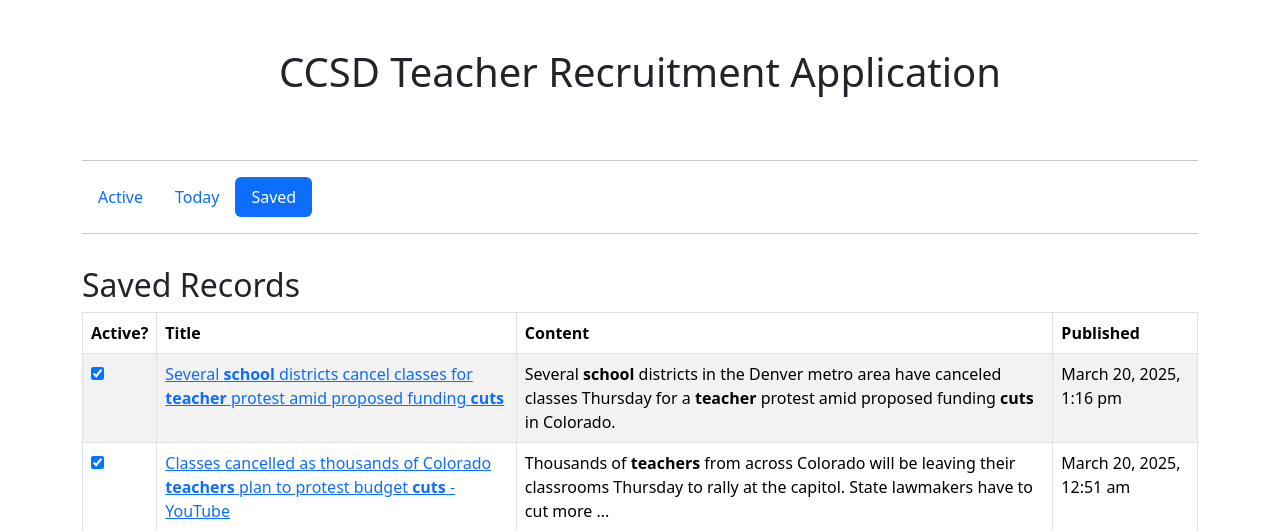
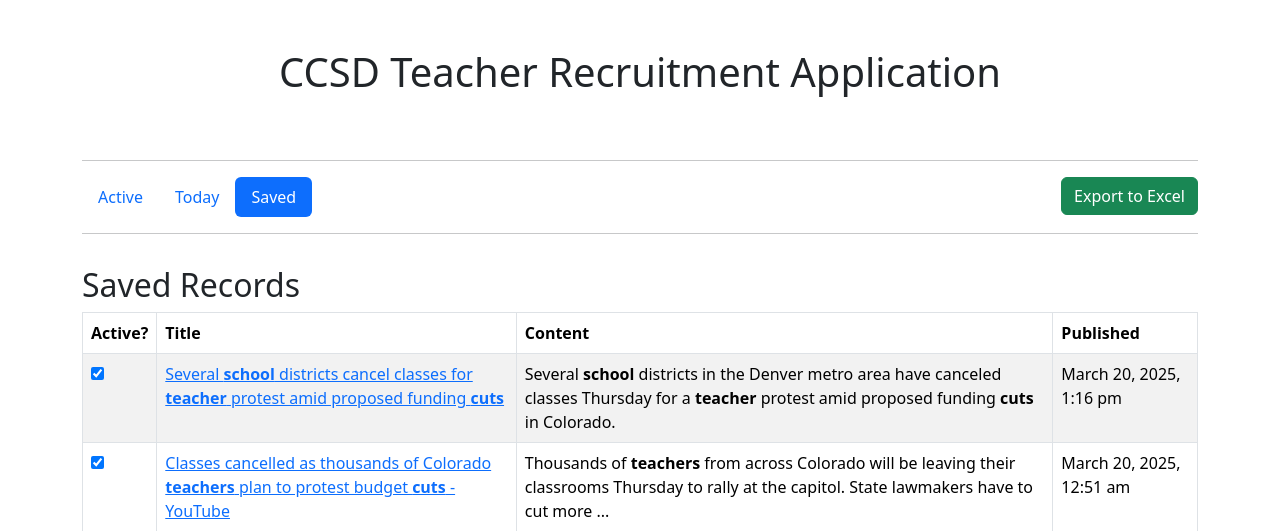
Before and after one commit to bryansiegel/ccsd-teacher-recruitment, a PHP site: page /ccsd-teacher-recruitment/saved.php in a window 1280 px wide. Shown: the top 531 px of the page. Run offline with PHP 8.4, Linux system fonts and the light colour scheme; data comes from the database, SQL or seed files in the repository; some libraries are stand-ins or nearby versions.

```diff
--- a/includes/header.php
+++ b/includes/header.php
@@ -17,6 +17,8 @@
                         <a class="nav-link active" href="/ccsd-teacher-recruitment/saved.php">Saved</a>
                     </li>
                 </ul>
+                <a href="exportToExcel.php" class="btn btn-success float-end" style="margin-top: -40px">Export to Excel</a>
+
             <?php } elseif ($currentUri == '/ccsd-teacher-recruitment/') { ?>
                 <ul class="nav nav-pills">
                     <li class="nav-item">
@@ -29,6 +31,8 @@
                         <a class="nav-link" href="/ccsd-teacher-recruitment/saved.php">Saved</a>
                     </li>
                 </ul>
+                <a href="exportToExcel.php" class="btn btn-success float-end" style="margin-top: -40px">Export to Excel</a>
+
             <?php } elseif ($currentUri == '/ccsd-teacher-recruitment/today.php') { ?>
                 <ul class="nav nav-pills">
                     <li class="nav-item">
@@ -41,6 +45,8 @@
                         <a class="nav-link" href="/ccsd-teacher-recruitment/saved.php">Saved</a>
                     </li>
                 </ul>
+                <a href="exportToExcel.php" class="btn btn-success float-end" style="margin-top: -40px">Export to Excel</a>
+
             <?php } ?>
             <hr/>
         </div>
```
Also changed, not shown: composer.json (added, +17 -0 lines), 2 other files.
